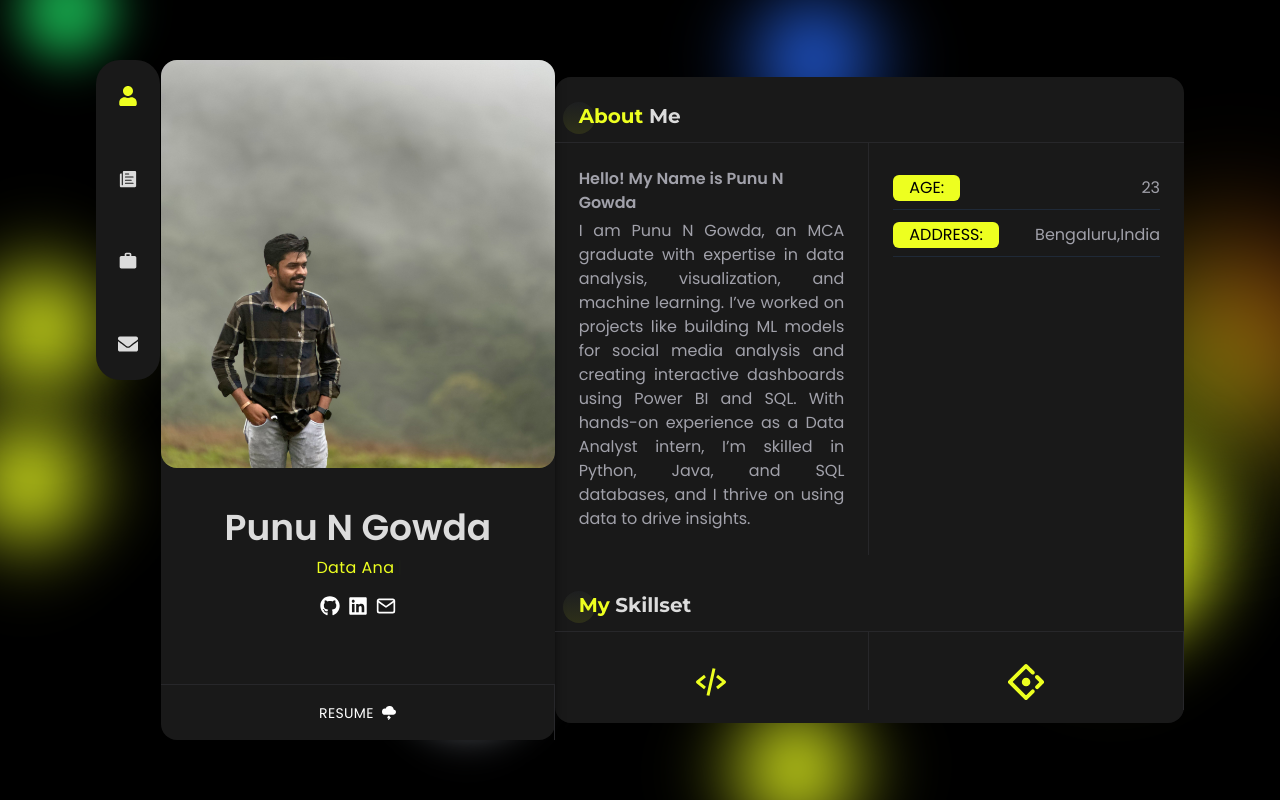
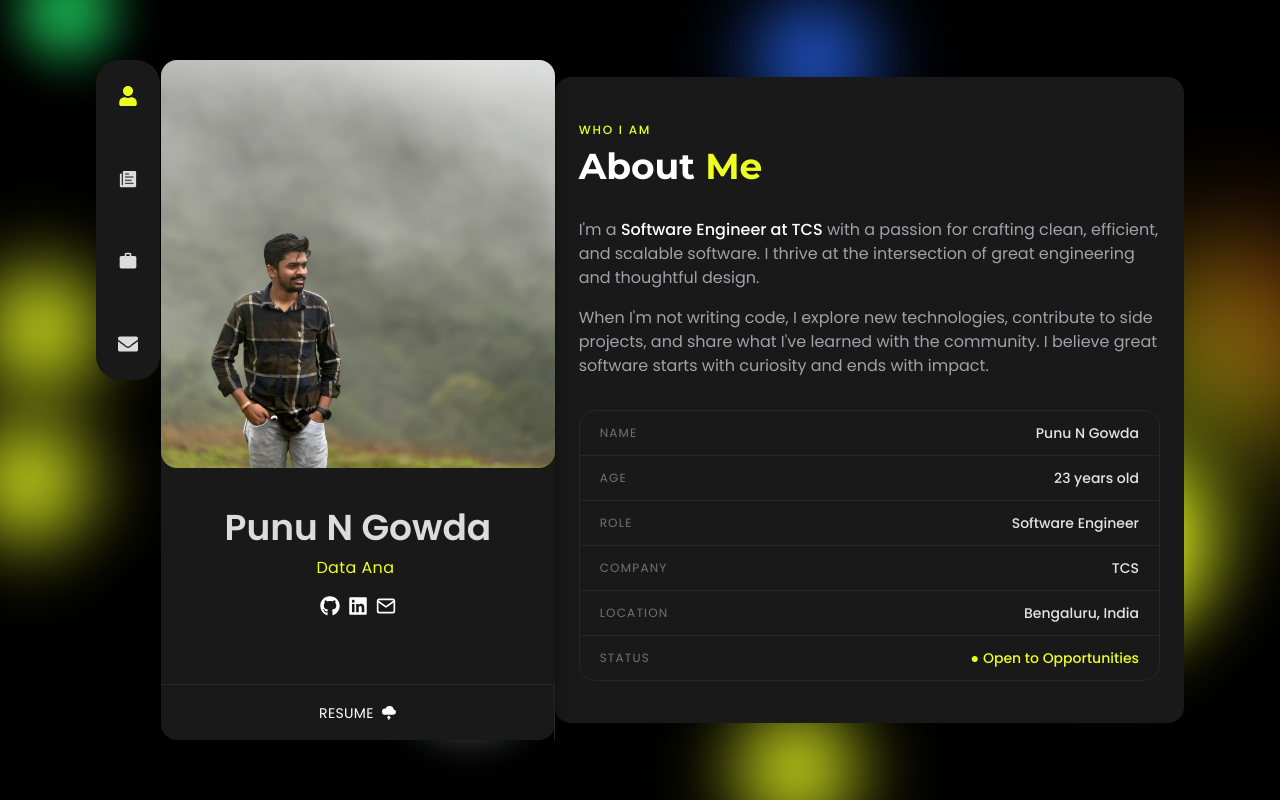
Before and after one commit to PunuNGowda/Portfolio, a React (Create React App) app: page / in a window 1280 px wide. Built offline with nearby package versions, Linux system fonts and the light colour scheme.

Commit message:
Add files via upload

```diff
--- a/src/components/about/About.js
+++ b/src/components/about/About.js
@@ -1,18 +1,126 @@
 import React from "react";
-import Title from "../home/Title";
-import AboutMe from "./AboutMe";
+import { motion } from "framer-motion";
+import { FaGithub, FaLinkedinIn, FaTwitter } from "react-icons/fa";
 
-import MyServices from "./MyServices";
+// ── Auto-calculate age from birth year 2001 ──
+function calcAge() {
+  const today = new Date();
+  const birth = new Date(2001, 0, 1); // Update day/month if needed
+  let age = today.getFullYear() - birth.getFullYear();
+  const m = today.getMonth() - birth.getMonth();
+  if (m < 0 || (m === 0 && today.getDate() < birth.getDate())) age--;
+  return age;
+}
+
+const age = calcAge();
+
+const infoItems = [
+  { label: "Name",     value: "Punu N Gowda" },
+  { label: "Age",      value: `${age} years old` },
+  { label: "Role",     value: "Software Engineer" },
+  { label: "Company",  value: "TCS" },
+  { label: "Location", value: "Bengaluru, India" },
+  { label: "Status",   value: "Open to Opportunities", highlight: true },
+];
+
+const containerVariants = {
+  hidden: {},
+  visible: { transition: { staggerChildren: 0.08 } },
+};
+const itemVariants = {
+  hidden:  { opacity: 0, y: 16 },
+  visible: { opacity: 1, y: 0, transition: { duration: 0.4 } },
+};
 
 const About = () => {
   return (
-    <section id="about" className="w-full">
-      <Title title="About" subTitle="Me" />
-      <AboutMe />
-      <Title title="My" subTitle="Skillset" />
-      <MyServices />
+    <motion.div
+      variants={containerVariants}
+      initial="hidden"
+      animate="visible"
+      className="w-full flex flex-col gap-8 px-6 py-8"
+    >
+      {/* ── Header ── */}
+      <motion.div variants={itemVariants}>
+        <p className="text-xs uppercase tracking-[0.15em] text-designColor mb-2 font-medium">
+          Who I Am
+        </p>
+        <h2 className="text-3xl lgl:text-4xl font-bold text-white font-titleFont leading-tight">
+          About <span className="text-designColor">Me</span>
+        </h2>
+      </motion.div>
 
-    </section>
+      {/* ── Bio ── */}
+      <motion.div variants={itemVariants} className="flex flex-col gap-4">
+        <p className="text-zinc-400 text-sm lgl:text-base leading-7">
+          I'm a <span className="text-white font-medium">Software Engineer at TCS</span> with
+          a passion for crafting clean, efficient, and scalable software. I thrive at the
+          intersection of great engineering and thoughtful design.
+        </p>
+        <p className="text-zinc-400 text-sm lgl:text-base leading-7">
+          When I'm not writing code, I explore new technologies, contribute to side projects,
+          and share what I've learned with the community. I believe great software starts with
+          curiosity and ends with impact.
+        </p>
+      </motion.div>
+
+      {/* ── Info card ── */}
+      <motion.div variants={itemVariants} className="w-full border border-zinc-800 rounded-2xl overflow-hidden">
+        {infoItems.map((item, i) => (
+          <div
+            key={i}
+            className="flex justify-between items-center px-5 py-3 border-b border-zinc-800 last:border-b-0 hover:bg-white/[0.02] transition-colors duration-200"
+          >
+            <span className="text-zinc-500 text-xs uppercase tracking-widest">{item.label}</span>
+            <span
+              className={`text-sm font-medium ${
+                item.highlight ? "text-designColor" : "text-zinc-200"
+              }`}
+            >
+              {item.highlight && <span className="mr-1">●</span>}
+              {item.value}
+            </span>
+          </div>
+        ))}
+      </motion.div>
+
+      {/* ── Stats ── */}
+      <motion.div variants={itemVariants} className="grid grid-cols-3 gap-3">
+        {[
+          { num: `${Math.max(new Date().getFullYear() - 2024, 1)}+`, label: "Years at TCS" },
+          { num: "10+",  label: "Projects Built" },
+          { num: "5+",   label: "Technologies" },
+        ].map((s, i) => (
+          <div
+            key={i}
+            className="bg-[#111111] border border-zinc-800 rounded-xl py-4 px-3 text-center hover:border-designColor/40 transition-colors duration-300"
+          >
+            <div className="text-designColor text-2xl font-bold font-titleFont">{s.num}</div>
+            <div className="text-zinc-500 text-xs mt-1">{s.label}</div>
+          </div>
+        ))}
+      </motion.div>
+
+      {/* ── Socials ── */}
+      <motion.div variants={itemVariants} className="flex gap-3">
+        {[
+          { icon: <FaGithub />,    href: "https://github.com/PunuNGowda",        label: "GitHub" },
+          { icon: <FaLinkedinIn />, href: "https://linkedin.com/in/punungowda",  label: "LinkedIn" },
+          { icon: <FaTwitter />,   href: "https://twitter.com/punungowda",       label: "Twitter" },
+        ].map((s, i) => (
+          <a
+            key={i}
+            href={s.href}
+            target="_blank"
+            rel="noreferrer"
+            title={s.label}
+            className="w-10 h-10 rounded-xl bg-[#111111] border border-zinc-800 flex items-center justify-center text-zinc-400 hover:text-designColor hover:border-designColor/50 transition-all duration-300 hover:-translate-y-1"
+          >
+            {s.icon}
+          </a>
+        ))}
+      </motion.div>
+    </motion.div>
   );
 };
 
```
